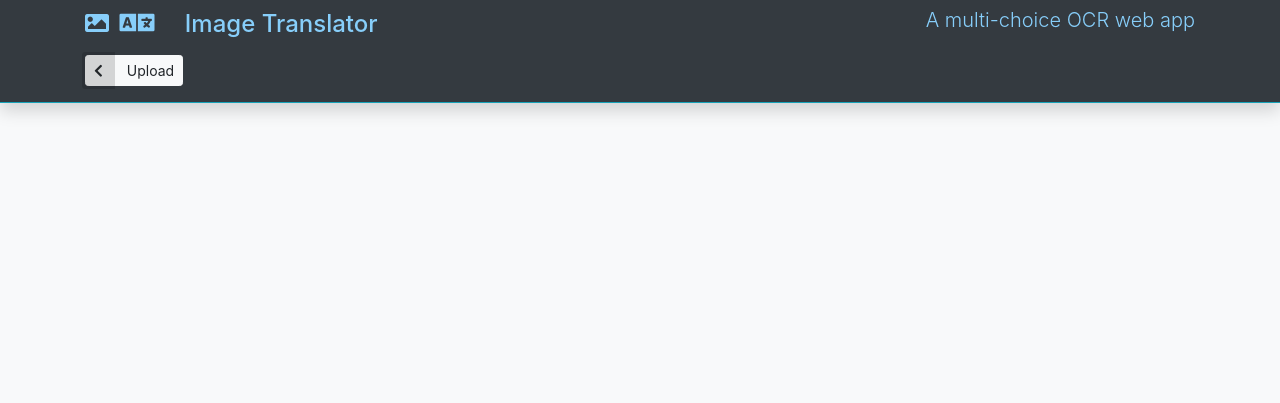
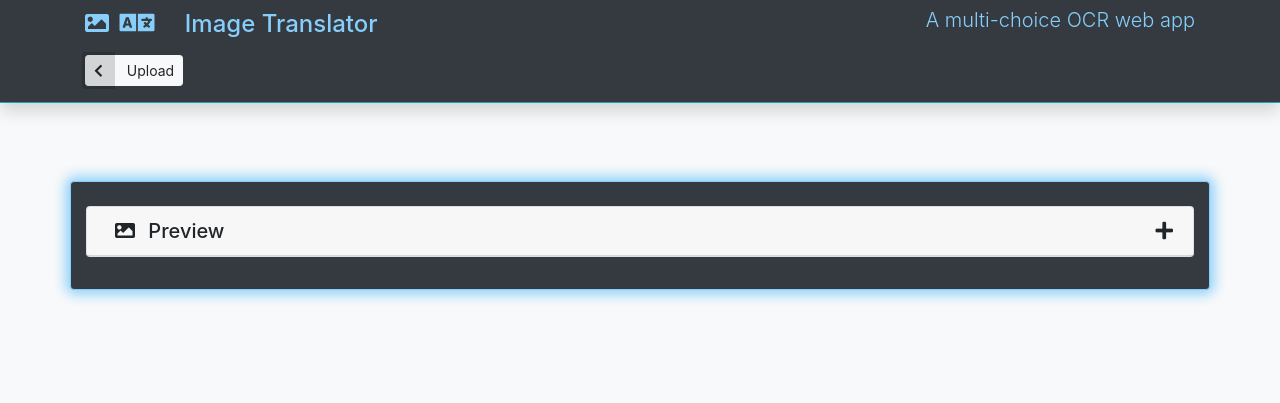
Before and after one commit to mihai10001/img_translator, a Flask app: page /uploaded in a window 1280 px wide. Shown: the top 403 px of the page. Run offline with Flask 2, Linux system fonts and the light colour scheme; some libraries are stand-ins or nearby versions.

Commit message:
frontend progress

```diff
--- a/app/templates/uploaded.html
+++ b/app/templates/uploaded.html
@@ -27,8 +27,14 @@
     .color-lightskyblue {
       color: lightskyblue;
     }
+
     .bg-lightskyblue {
       background-color: lightskyblue !important;
+    }
+
+    .shadow-lightskyblue {
+      border: 1px solid lightskyblue;
+      box-shadow: 0px 0px 13px 4px rgba(135,206,250,1);
     }
 
     </style>
@@ -68,7 +74,38 @@
       </div>
     </nav>
 
-    <div class="container" style="height: 15%"></div>
+    <div class="container" style="height: 21%"></div>
+
+    <div class="container">
+      <div class="row my-2 py-4 rounded bg-dark shadow-lightskyblue">
+        <div class="col-sm-12" id="accordion">
+          <div class="card h5">
+            <div class="card-header" style="cursor: pointer">
+              <span class="d-block" data-toggle="collapse" data-target="#collapseBody" aria-expanded="true" aria-controls="collapseBody">
+                <i class="fas fa-image mx-2"></i>
+                Preview
+                <span class="float-right">
+                 <i class="fas fa-plus"></i>
+                </span>
+              </span>
+            </div>
+            <div id="collapseBody" class="collapse" data-parent="#accordion">
+              <div class="card-body mx-auto">
+                {% if filename %}
+                  <small class="text-success">Image uploaded succesfully: <b>{{ filename }}</b></small>
+                  <div class="my-2"></div>
+                  <img src="{{url_for('static', filename=filename)}}" class="rounded" style="max-width: 100%"/>
+                {% else %}
+                  <div>No image uploaded yet !</div>
+                {% endif %}
+              </div>
+            </div>
+          </div>
+        </div>
+      </div>
+
+    </div>
+
     <div class="container" style="height: 2%"></div>
 
     <!-- Optional JavaScript -->
```
Also changed, not shown: app/templates/home.html (+11 -4 lines).
